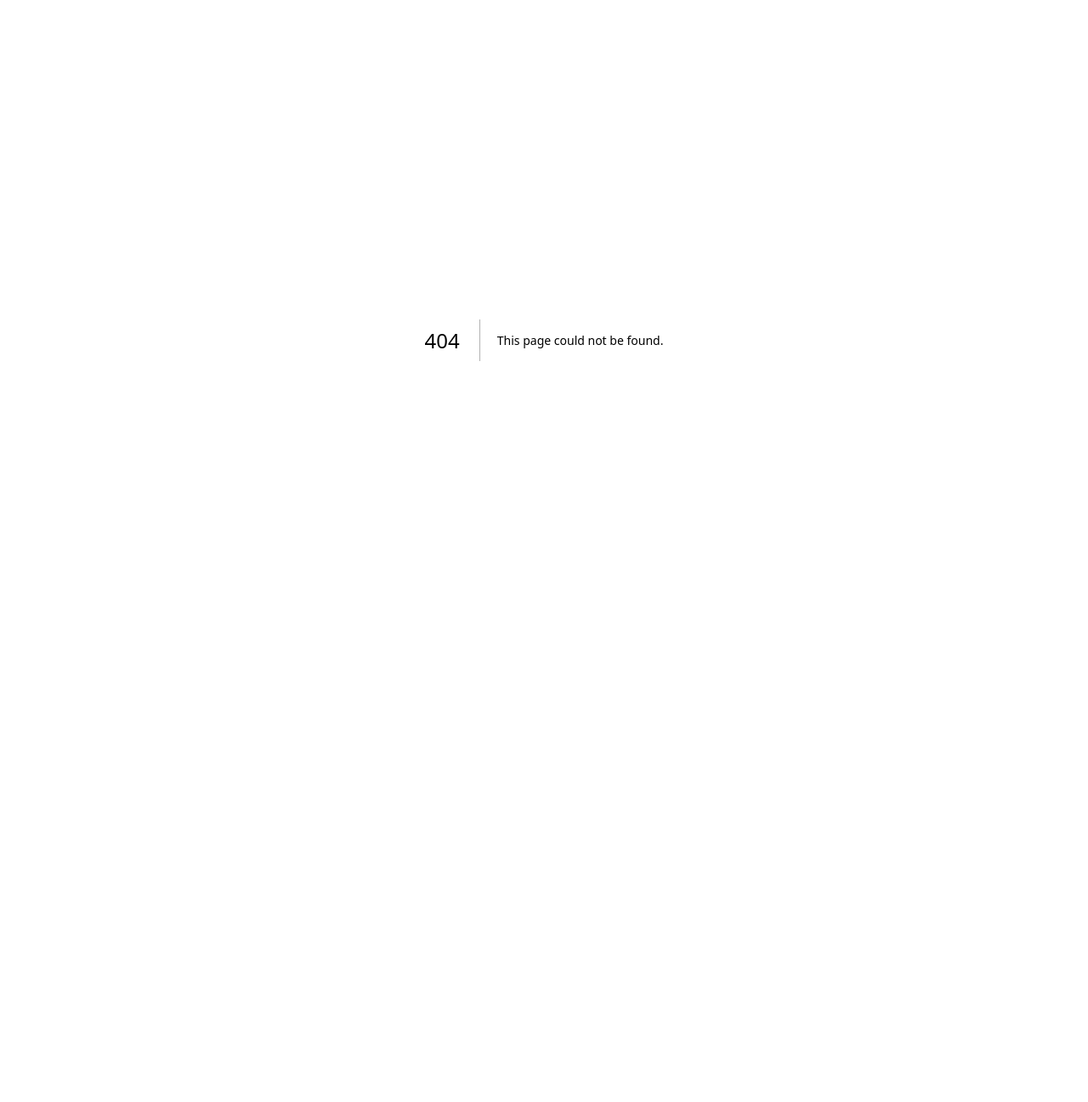
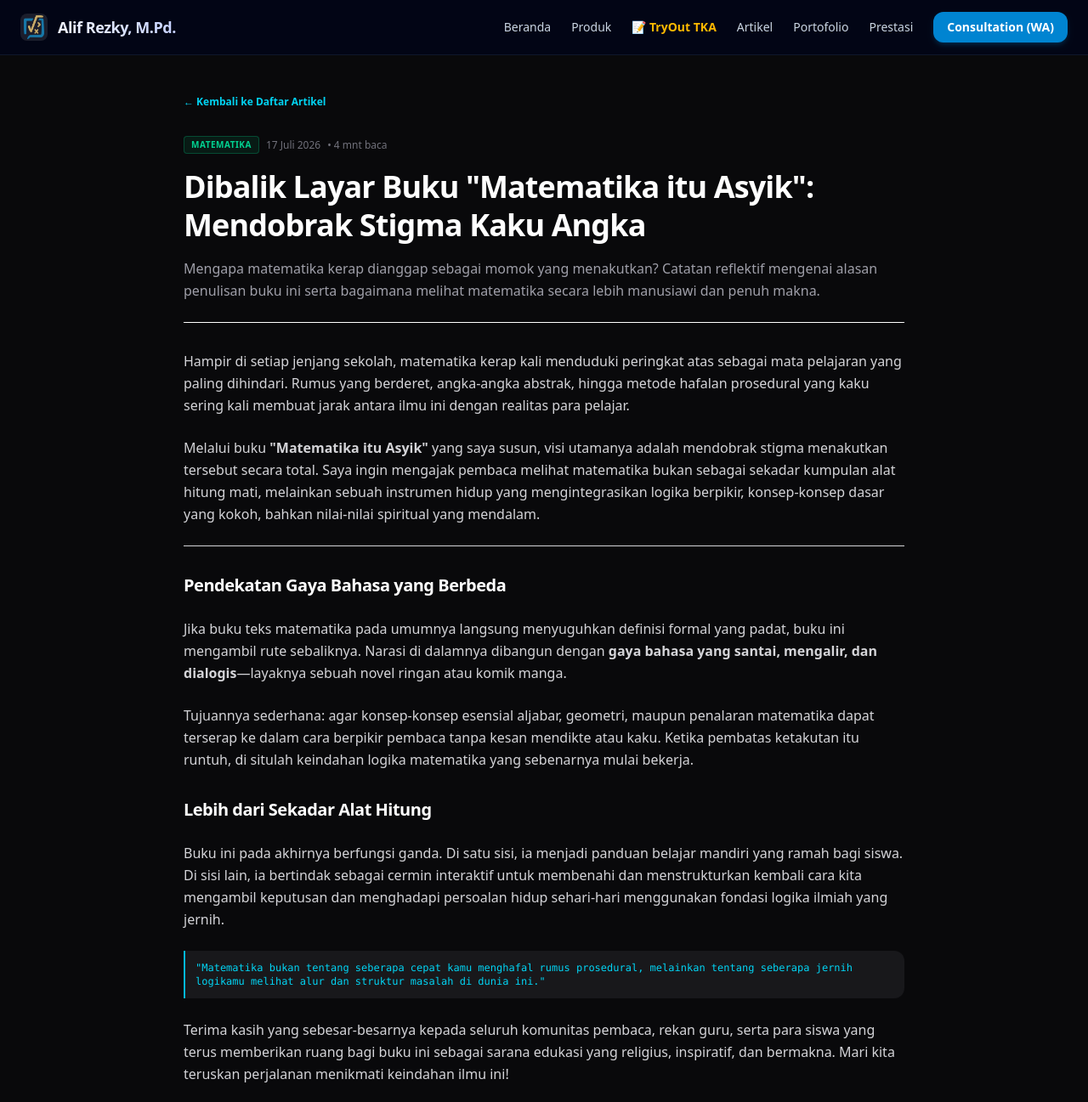
Before and after one commit to teknoalif/kakalif, a Next.js app: page /artikel/matematika-itu-asyik in a window 1280 px wide. Before the commit this address had no page. Shown: the top 1297 px of the page at 85% size. Before the commit the page ends 800 px from the top, so only its background shows below. Built offline with nearby package versions, Linux system fonts and the light colour scheme.

Commit message:
Create page.js mia

```diff
--- /dev/null
+++ b/src/app/artikel/matematika-itu-asyik/page.js
@@ -0,0 +1,82 @@
+'use client';
+import Navbar from '../../../components/Navbar';
+import Footer from '../../../components/Footer';
+
+export default function DetailArtikelMatematikaAsyik() {
+  return (
+    <div className="bg-zinc-950 text-white min-h-screen font-sans">
+      <Navbar />
+
+      <div className="container mx-auto px-6 max-w-4xl pt-28 pb-16 space-y-8">
+        {/* Navigasi Kembali */}
+        <div>
+          <a href="/artikel" className="text-xs font-bold text-cyan-400 hover:underline flex items-center gap-1">
+            &larr; Kembali ke Daftar Artikel
+          </a>
+        </div>
+
+        {/* Header Artikel */}
+        <div className="space-y-4 border-b border-zinc-850 pb-6">
+          <div className="flex items-center gap-2">
+            <span className="text-[10px] uppercase font-black px-2 py-0.5 rounded tracking-wider bg-emerald-500/10 border border-emerald-500/30 text-emerald-400">
+              Matematika
+            </span>
+            <span className="text-xs text-zinc-500">17 Juli 2026</span>
+            <span className="text-xs text-zinc-500">&bull; 4 mnt baca</span>
+          </div>
+          <h1 className="text-2xl font-black text-white sm:text-4xl tracking-tight leading-tight">
+            Dibalik Layar Buku "Matematika itu Asyik": Mendobrak Stigma Kaku Angka
+          </h1>
+          <p className="text-zinc-400 text-sm md:text-base leading-relaxed">
+            Mengapa matematika kerap dianggap sebagai momok yang menakutkan? Catatan reflektif mengenai alasan penulisan buku ini serta bagaimana melihat matematika secara lebih manusiawi dan penuh makna.
+          </p>
+        </div>
+
+        {/* Konten Utama Artikel */}
+        <div className="prose prose-invert max-w-none text-zinc-300 text-sm md:text-base leading-relaxed space-y-6 font-medium">
+
+          <p>
+            Hampir di setiap jenjang sekolah, matematika kerap kali menduduki peringkat atas sebagai mata pelajaran yang paling dihindari. Rumus yang berderet, angka-angka abstrak, hingga metode hafalan prosedural yang kaku sering kali membuat jarak antara ilmu ini dengan realitas para pelajar.
+          </p>
+
+          <p>
+            Melalui buku <strong>"Matematika itu Asyik"</strong> yang saya susun, visi utamanya adalah mendobrak stigma menakutkan tersebut secara total. Saya ingin mengajak pembaca melihat matematika bukan sebagai sekadar kumpulan alat hitung mati, melainkan sebuah instrumen hidup yang mengintegrasikan logika berpikir, konsep-konsep dasar yang kokoh, bahkan nilai-nilai spiritual yang mendalam.
+          </p>
+
+          <hr className="border-zinc-850" />
+
+          <h2 className="text-xl font-black text-white tracking-tight pt-2">Pendekatan Gaya Bahasa yang Berbeda</h2>
+          <p>
+            Jika buku teks matematika pada umumnya langsung menyuguhkan definisi formal yang padat, buku ini mengambil rute sebaliknya. Narasi di dalamnya dibangun dengan <strong>gaya bahasa yang santai, mengalir, dan dialogis</strong>—layaknya sebuah novel ringan atau komik manga.
+          </p>
+          <p>
+            Tujuannya sederhana: agar konsep-konsep esensial aljabar, geometri, maupun penalaran matematika dapat terserap ke dalam cara berpikir pembaca tanpa kesan mendikte atau kaku. Ketika pembatas ketakutan itu runtuh, di situlah keindahan logika matematika yang sebenarnya mulai bekerja.
+          </p>
+
+          <h2 className="text-xl font-black text-white tracking-tight pt-2">Lebih dari Sekadar Alat Hitung</h2>
+          <p>
+            Buku ini pada akhirnya berfungsi ganda. Di satu sisi, ia menjadi panduan belajar mandiri yang ramah bagi siswa. Di sisi lain, ia bertindak sebagai cermin interaktif untuk membenahi dan menstrukturkan kembali cara kita mengambil keputusan dan menghadapi persoalan hidup sehari-hari menggunakan fondasi logika ilmiah yang jernih.
+          </p>
+
+          <blockquote>
+            <p className="text-xs text-cyan-400 bg-zinc-900 border-l-2 border-cyan-500 p-3 rounded-r-xl font-mono">
+              "Matematika bukan tentang seberapa cepat kamu menghafal rumus prosedural, melainkan tentang seberapa jernih logikamu melihat alur dan struktur masalah di dunia ini."
+            </p>
+          </blockquote>
+
+          <p>
+            Terima kasih yang sebesar-besarnya kepada seluruh komunitas pembaca, rekan guru, serta para siswa yang terus memberikan ruang bagi buku ini sebagai sarana edukasi yang religius, inspiratif, dan bermakna. Mari kita teruskan perjalanan menikmati keindahan ilmu ini!
+          </p>
+        </div>
+
+        {/* Footer Artikel */}
+        <div className="border-t border-zinc-850 pt-6 mt-8 flex justify-between items-center text-xs text-zinc-500">
+          <span>Kategori: Matematika, Edukasi</span>
+          <span>Sumber Arsip: kakalif.jamia.id/buku</span>
+        </div>
+      </div>
+
+      <Footer />
+    </div>
+  );
+}
```
